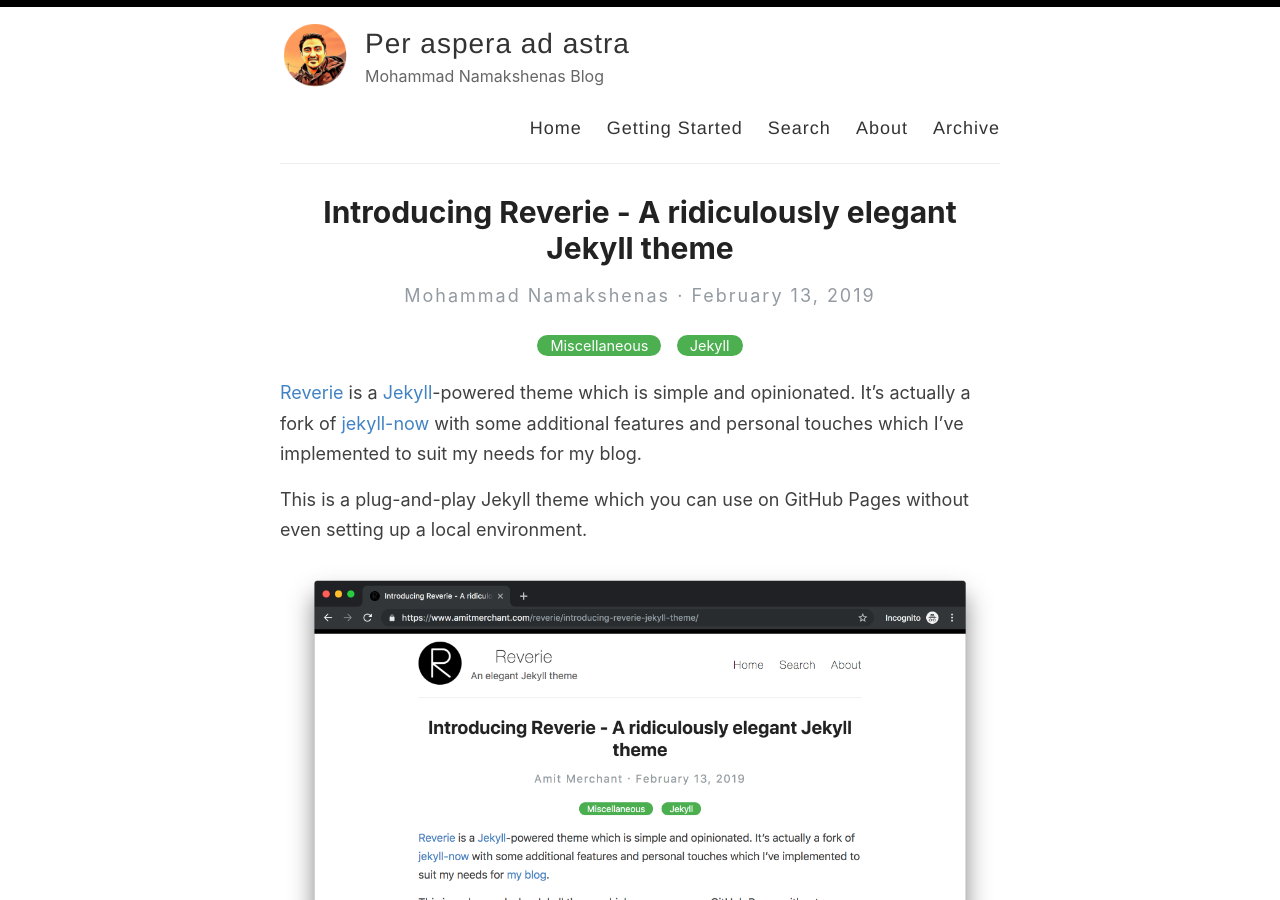
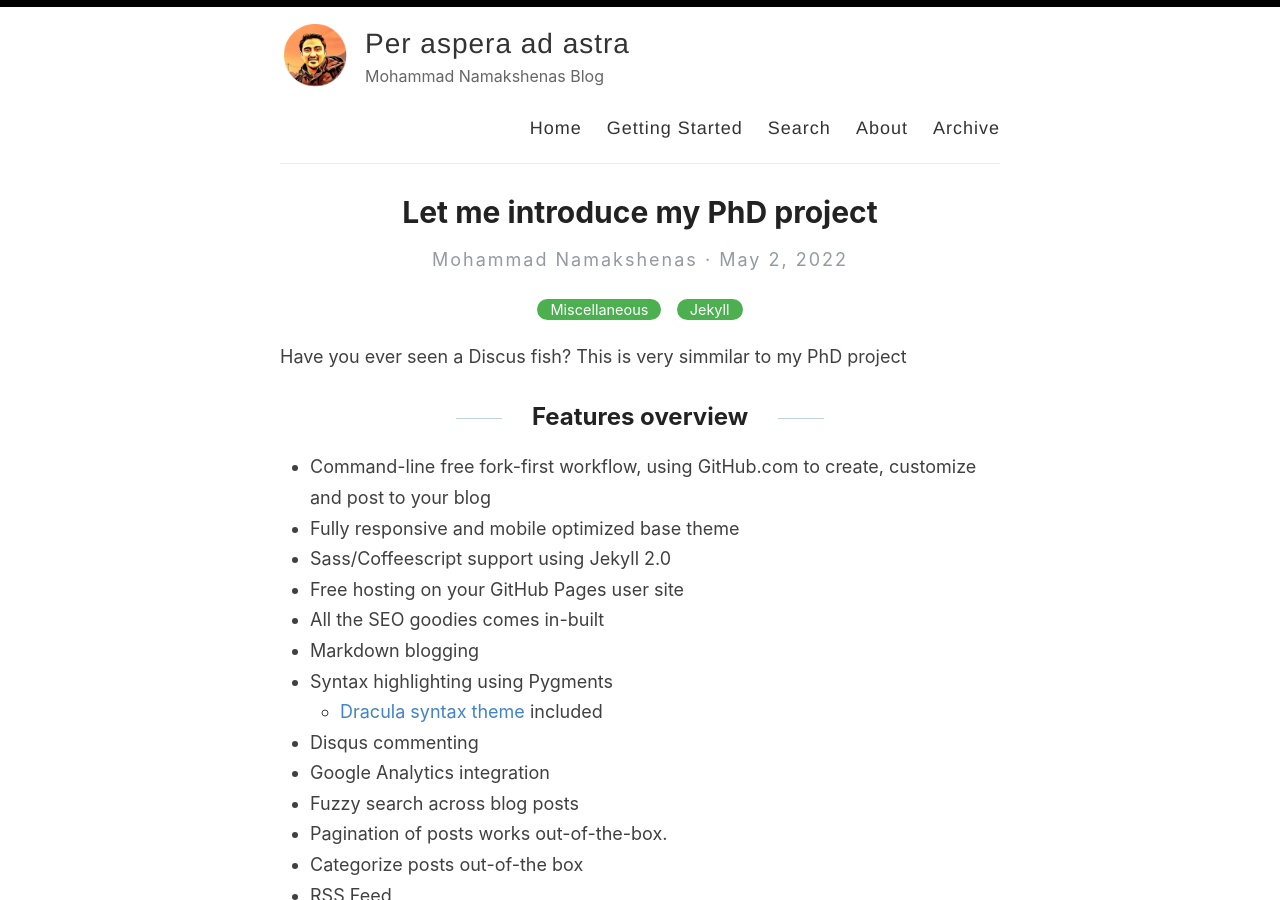
Before and after one commit to namakshenas/namakshenas.github.io, a Jekyll site: the page built from _posts/2022-05-02-let-me-introduce-my-phd.md, in a window 1280 px wide and 900 px high. Built offline with Jekyll 4.4.1, drawn with Linux system fonts in a browser that asks for light colours; comment, search, counter and statistics services are not loaded.

Commit message:
posts updates

```diff
--- a/_posts/2019-02-13-introducing-reverie-jekyll-theme.md
+++ b/_posts/2022-05-02-let-me-introduce-my-phd.md
@@ -1,14 +1,11 @@
 ---
 layout: post
-title: Introducing Reverie - A ridiculously elegant Jekyll theme
+title: Let me introduce my PhD project
 categories: [Miscellaneous, Jekyll]
 ---
 
-[Reverie](https://github.com/amitmerchant1990/reverie) is a [Jekyll](https://jekyllrb.com/)-powered theme which is simple and opinionated. It's actually a fork of [jekyll-now](https://github.com/barryclark/jekyll-now) with some additional features and personal touches which I've implemented to suit my needs for my blog.
+Have you ever seen a Discus fish? This is very simmilar to my PhD project
 
-This is a plug-and-play Jekyll theme which you can use on GitHub Pages without even setting up a local environment.
-
-![](/images/reverie-demo.png)
 
 ## Features overview
 
```
Also changed, not shown: 12 other files.
